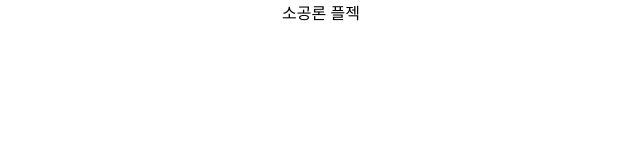
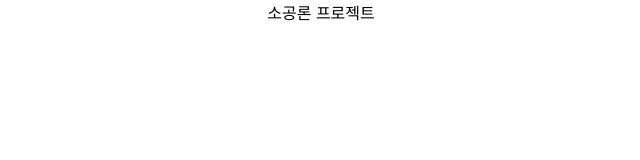
Before and after one commit to jnu-sf-engineering/frontend, a React (Create React App) app: page / in a window 1280 px wide. Shown: the top 160 px of the page, without its empty margins (319-959 px from the left). Built offline with nearby package versions, Linux system fonts and the light colour scheme.

Commit message:
init: project init

```diff
--- a/src/App.tsx
+++ b/src/App.tsx
@@ -3,7 +3,7 @@ import logo from './logo.svg';
 import './App.css';
 
 function App() {
-  return <div className='App'>소공론 플젝</div>;
+  return <div className='App'>소공론 프로젝트</div>;
 }
 
 export default App;
```
